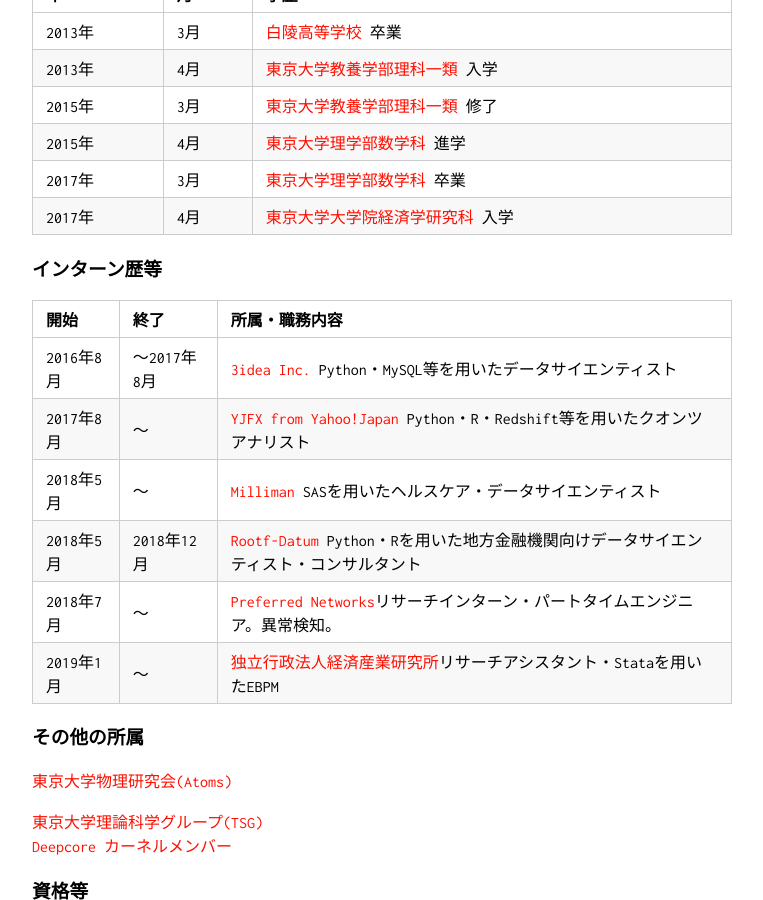
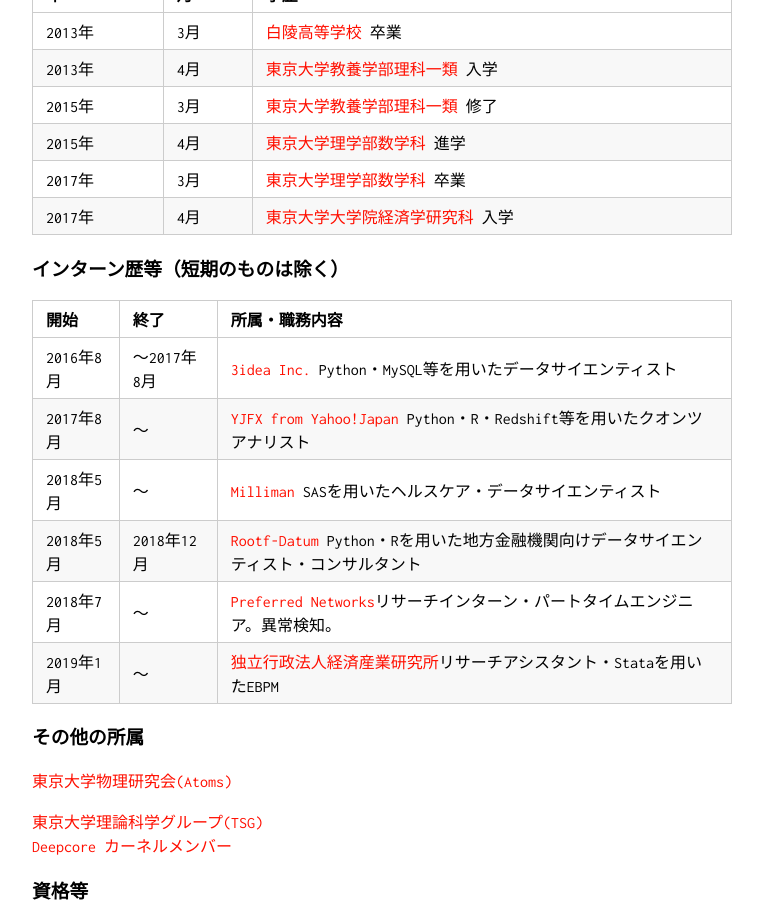
Before and after one commit to KatsuyaITO/KatsuyaITO.github.io, a Jekyll site: the page built from index.md, in a window 1280 px wide and 900 px high, scrolled down 1009 px. Shown: the whole window, without its empty margins (258-1021 px from the left). Built offline with Jekyll 4.4.1, drawn with Linux system fonts in a browser that asks for light colours; our own code applies the rules of GitHub Pages for plain Markdown files.

Commit message:
Update index.md

```diff
--- a/index.md
+++ b/index.md
@@ -50,7 +50,7 @@
 2017年|4月|[東京大学大学院経済学研究科](http://www.e.u-tokyo.ac.jp/) 入学
 
 
-### インターン歴等
+### インターン歴等（短期のものは除く）
 
 開始|終了|所属・職務内容
 --|--|----
```
